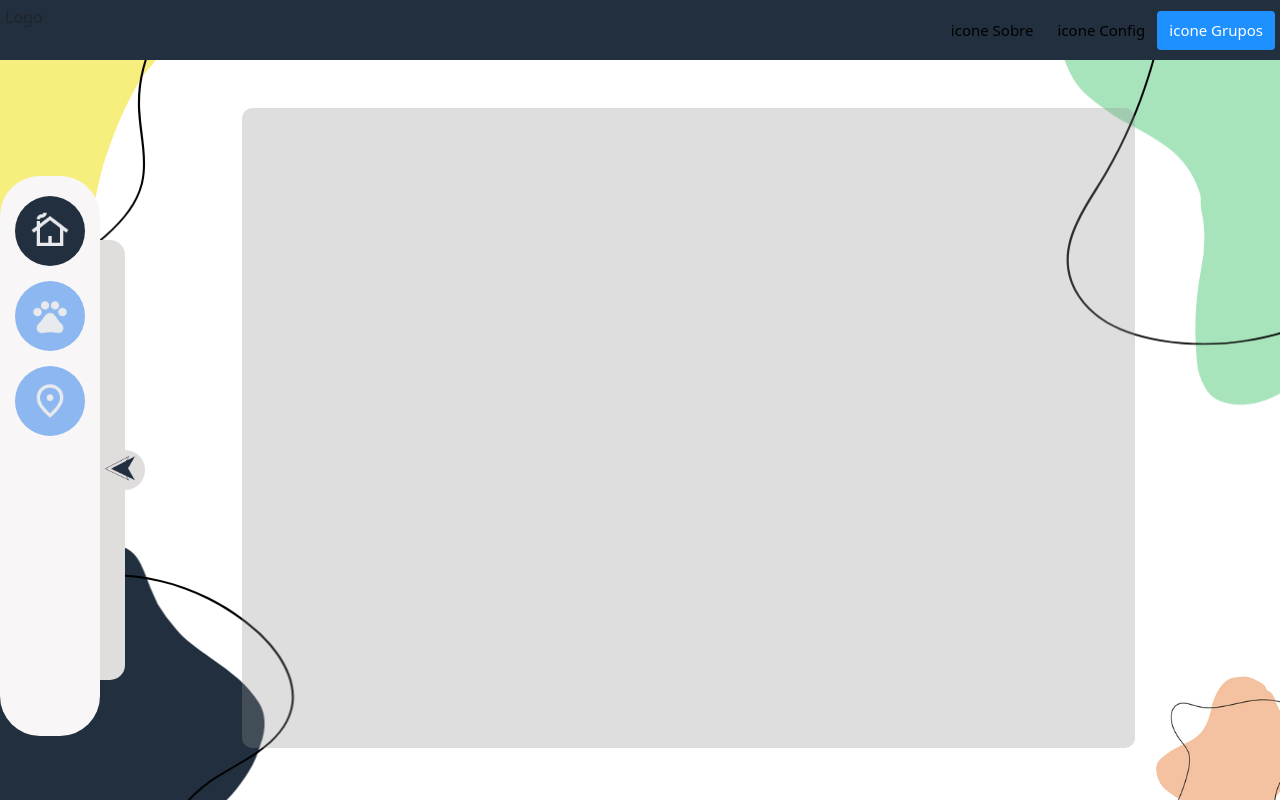
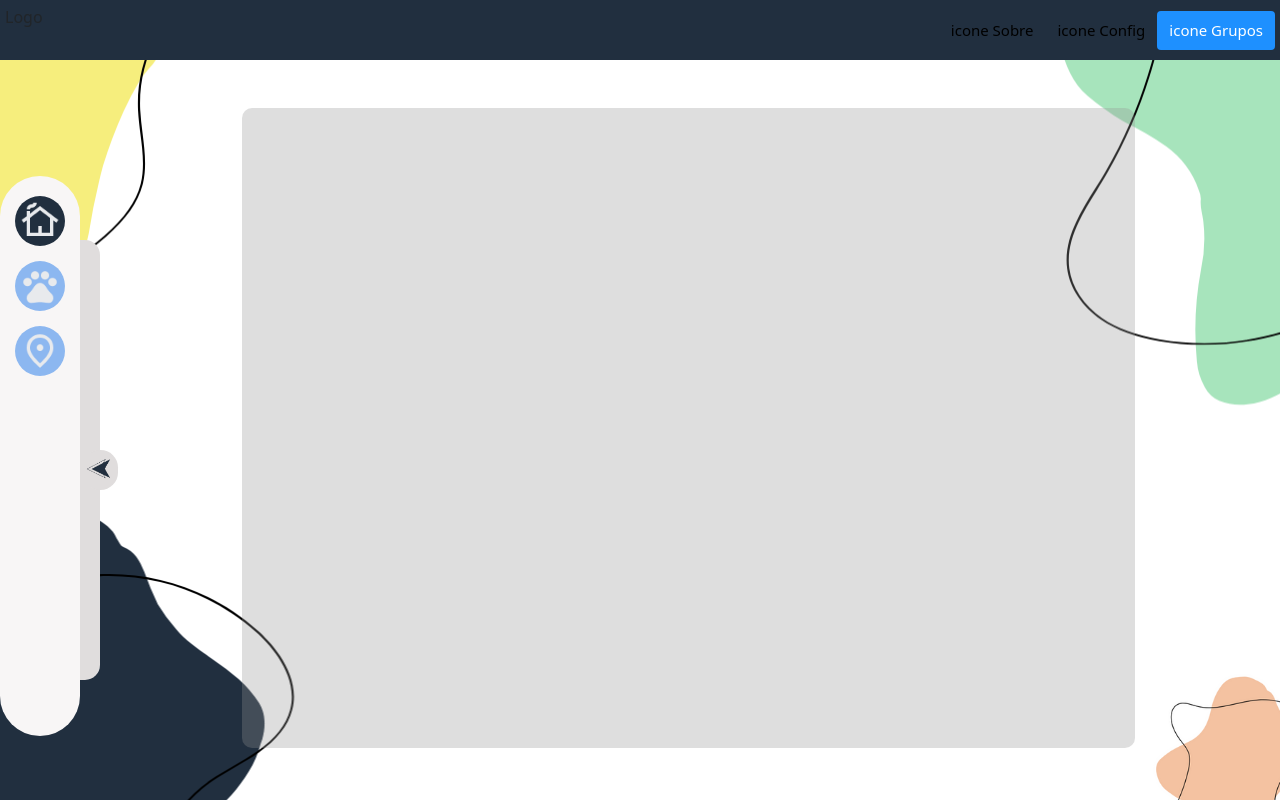
Before and after one commit to ajuda-pet/ajudapet-frontend, a React (Create React App) app: page / in a window 1280 px wide. Shown: the top 800 px of the page. Built offline with nearby package versions, Linux system fonts and the light colour scheme.

Commit message:
fix: update sizes

```diff
--- a/src/components/molecules/sideBarHome/index.css
+++ b/src/components/molecules/sideBarHome/index.css
@@ -1,5 +1,5 @@
 .sidebar {
-    width: 100px !important;
+    width: 80px !important;
     position: fixed;
     top: 22vh !important;
     left: 0;
@@ -19,10 +19,10 @@
 
 
 .sub-sidebar {
-    width: 40px !important;
+    width: 35px !important;
     position: absolute;
     top: 30vh;
-    left: 85px;
+    left: 65px;
     height: 55vh;
     background-color: #e0dddd;
     padding-top: 20px;
@@ -85,8 +85,8 @@
 
 .circle {
     display: flex;
-    width: 70px;
-    height: 70px;
+    width: 50px;
+    height: 50px;
     border-radius: 50%;
     background-color: #8cb7f0;
     padding:10px;
--- a/src/components/molecules/sideBarHome/index.jsx
+++ b/src/components/molecules/sideBarHome/index.jsx
@@ -21,8 +21,8 @@ const SideBarHome = () => {
                 </Col>
 
                 <Col className={`sub-sidebar d-flex justify-content-center ${showSidebar ? '': 'left-0'}`}  onClick={toggleSidebar}>
-                    <span className={`${showSidebar ? 'zoom1' : 'zoom2'} material-symbols-outlined ${showSidebar ? 'rotate' : ''}`} style={{ fontSize: '40px', marginLeft: '35px', backgroundColor: '#e0dddd', borderRadius: 40 }}>
-                        <img src='./images/arrow.png' width='45'/>
+                    <span className={`${showSidebar ? 'zoom1' : 'zoom2'} material-symbols-outlined ${showSidebar ? 'rotate' : ''}`} style={{ fontSize: '40px', marginLeft: '35px', backgroundColor: '#e0dddd', borderRadius: 100 }}>
+                        <img src='./images/arrow.png' width='35'/>
                     </span>
                 </Col>
             </Row>
```
